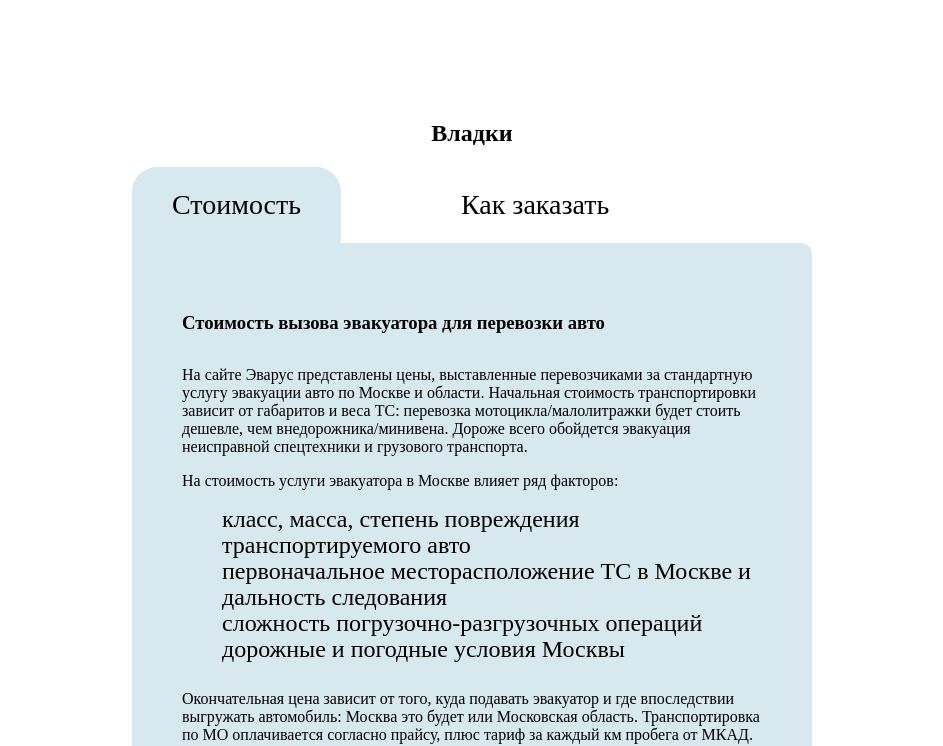
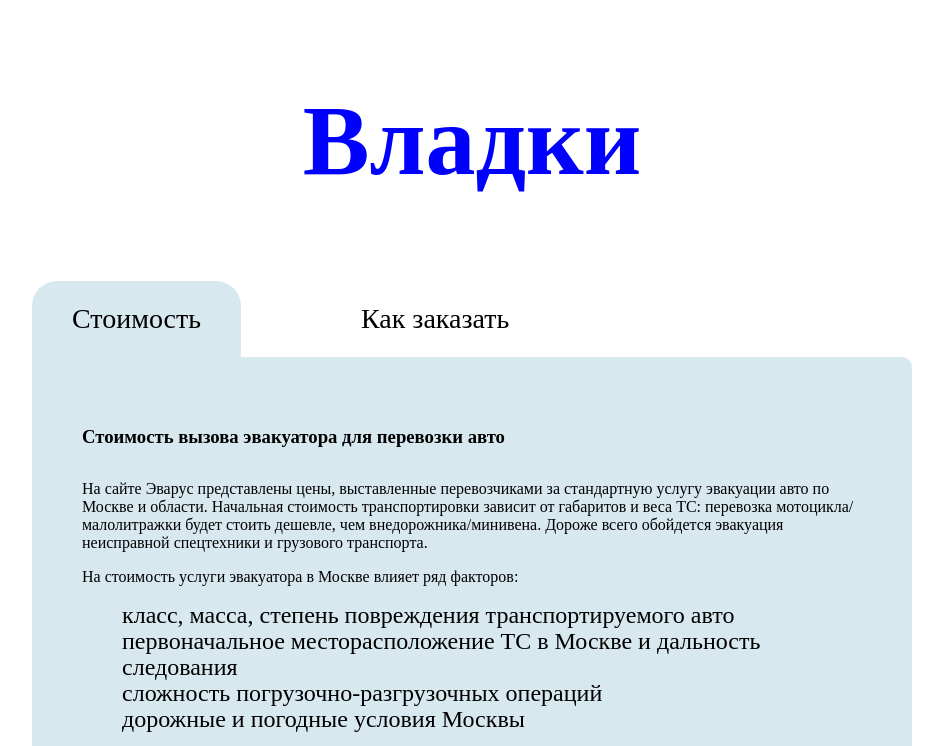
Before and after one commit to YaliLyubov/tabs-pattern, a plain HTML site: page index.html in a window 1280 px wide. Both pictures are taken after a click on the element "Стоимость". Shown: the top 746 px of the page, without its empty margins (168-1111 px from the left). Drawn offline with Linux system fonts and the light colour scheme.

Commit message:
add js scripts

```diff
--- a/css/style.css
+++ b/css/style.css
@@ -3,9 +3,12 @@ body{
 }
 h1{
     text-align: center;
+    color: blue;
+    font-size: 100px;
+    font-family: 'Times New Roman', Times, serif;
 }
 .price {
-  padding: 100px 300px;
+  padding: 0 200px 20px;
   position: relative;
 }
 .list {
--- a/index.html
+++ b/index.html
@@ -96,6 +96,6 @@
       </div>
     </section>
 
-    <script></script>
+    <script src="./script.js"></script>
 </body>
 </html>
--- /dev/null
+++ b/script.js
@@ -0,0 +1,13 @@
+const tabs = document.querySelectorAll('.tab');
+const tabContent = document.querySelectorAll('.tab_content');
+
+tabs.forEach(tab => {
+  tab.addEventListener('click', () => {
+    const tabId = tab.dataset.tab;
+
+    tabs.forEach(tab => tab.classList.remove('active'));
+    tabContent.forEach(content => content.classList.remove('active'));
+    tab.classList.add('active');
+    document.getElementById(tabId).classList.add('active');
+  });
+});
```
